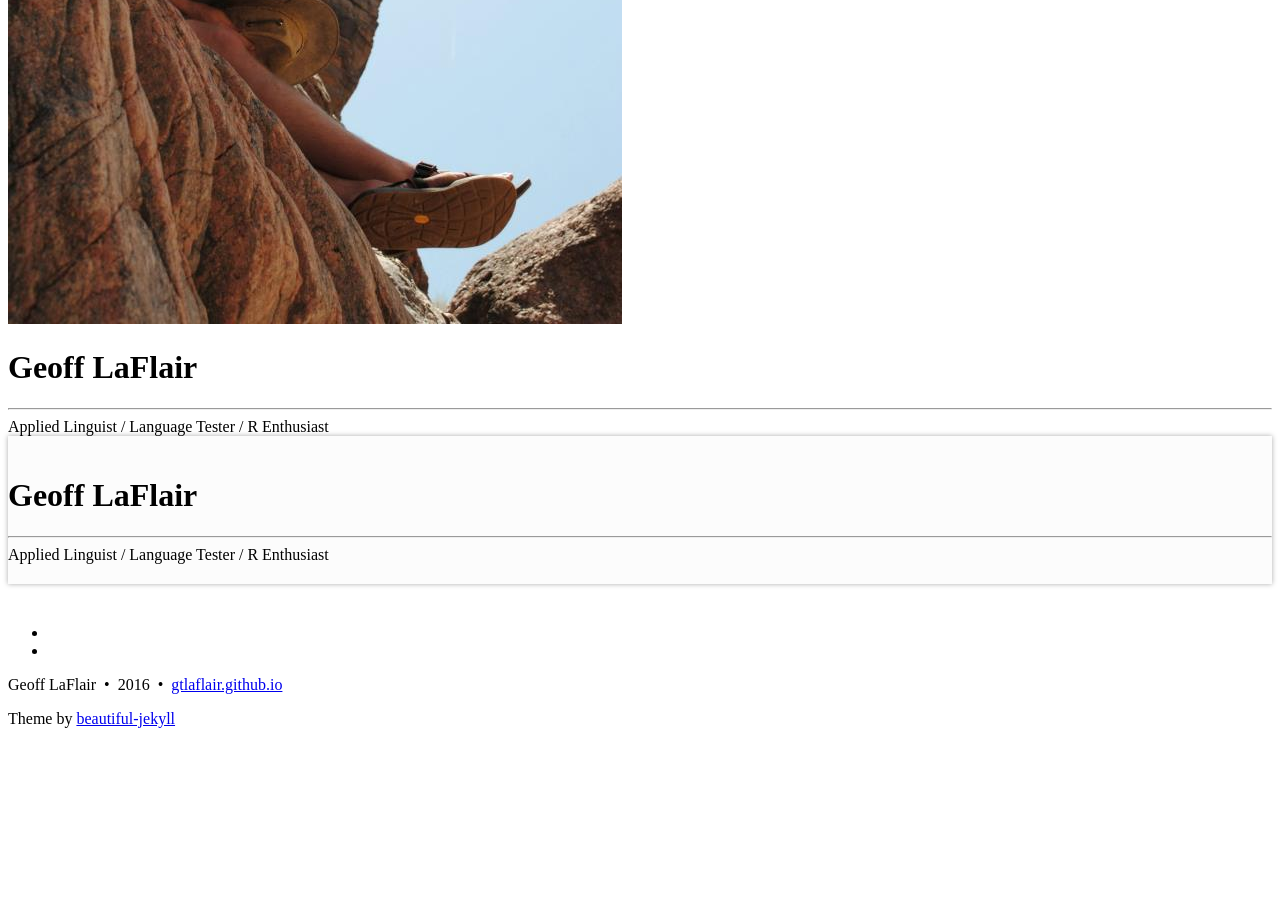
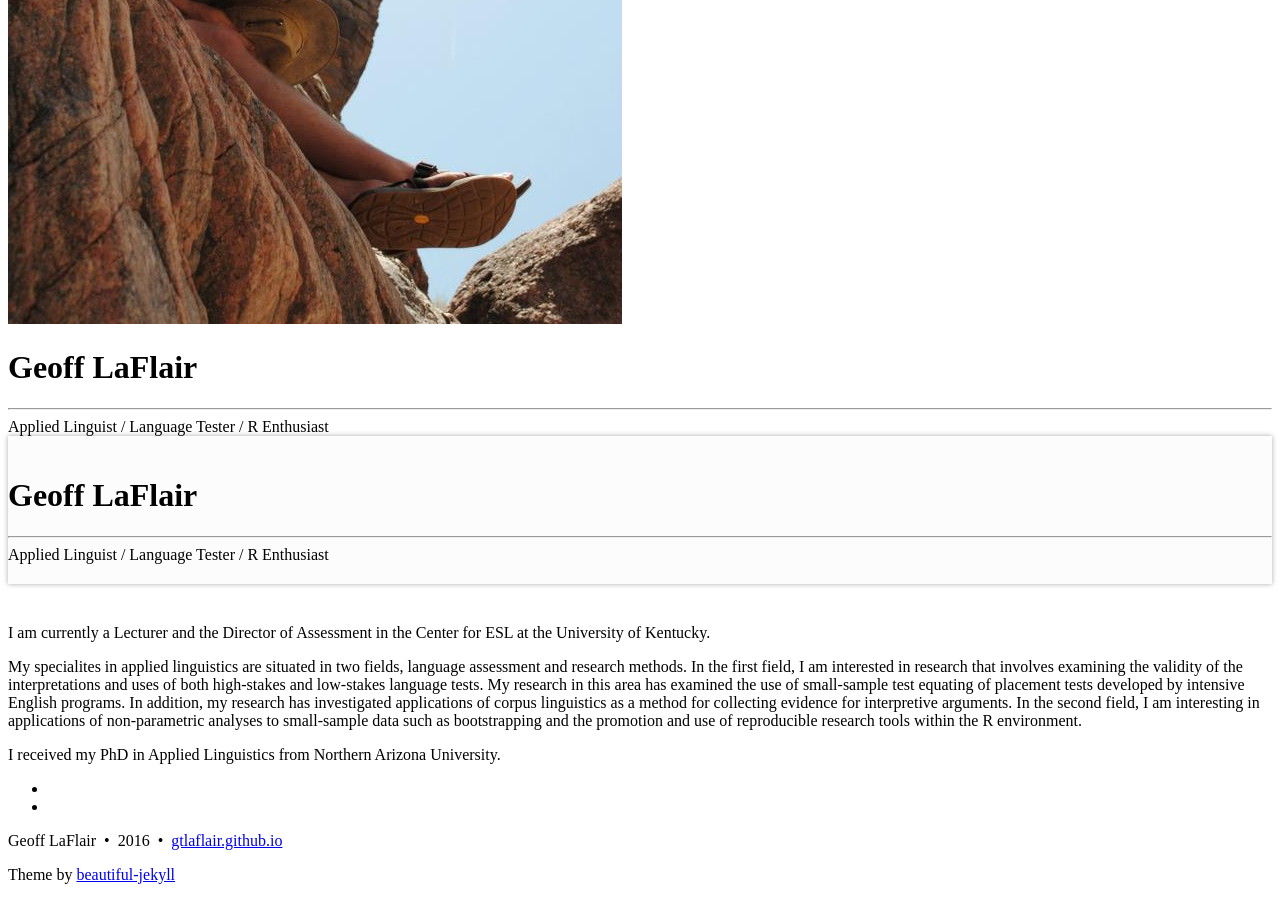
Before and after one commit to bryongloden/gtlaflair.github.io-1, a Jekyll site: the page built from index.md, in a window 1280 px wide and 900 px high, scrolled down 755 px. Built offline with Jekyll 4.4.1, drawn with Linux system fonts in a browser that asks for light colours; before the commit the page ends 1499 px from its top, so only the background shows below that.

Commit message:
Added a bio to index

```diff
--- a/index.md
+++ b/index.md
@@ -20,3 +20,9 @@ bigimg:
   - "/img/big-imgs/RR_KYriver.jpg" : "Raven Run"
   - "/img/big-imgs/Sheltowee_sign.jpg" : "Sheltowee Trace"
 ---
+
+I am currently a Lecturer and the Director of Assessment in the Center for ESL at the University of Kentucky.
+
+My specialites in applied linguistics are situated in two fields, language assessment and research methods.  In the first field, I am interested in research that involves examining the validity of the interpretations and uses of both high-stakes and low-stakes language tests. My research in this area has examined the use of small-sample test equating of placement tests developed by intensive English programs. In addition, my research has investigated applications of corpus linguistics as a method for collecting evidence for interpretive arguments. In the second field, I am interesting in applications of non-parametric analyses to small-sample data such as bootstrapping and the promotion and use of reproducible research tools within the R environment.
+
+I received my PhD in Applied Linguistics from Northern Arizona University.
```
